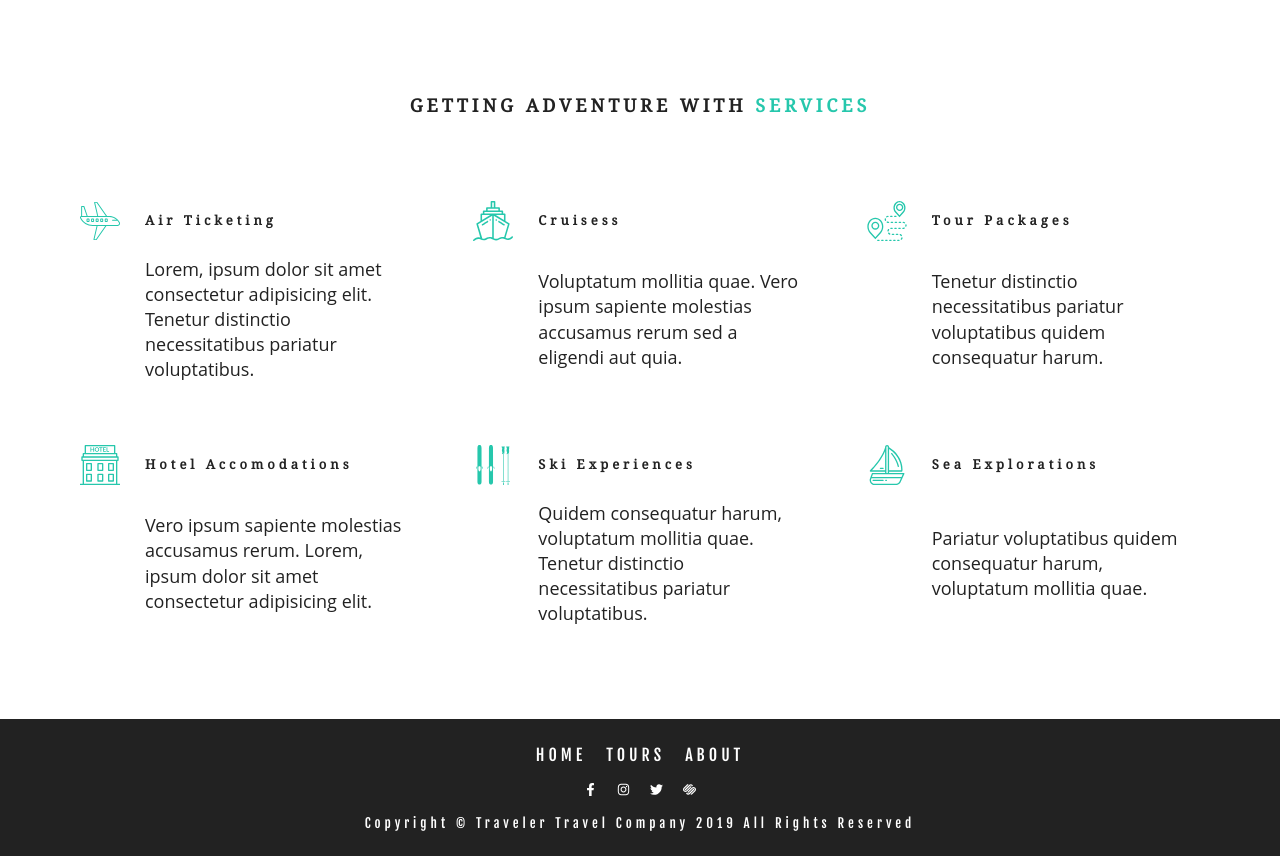
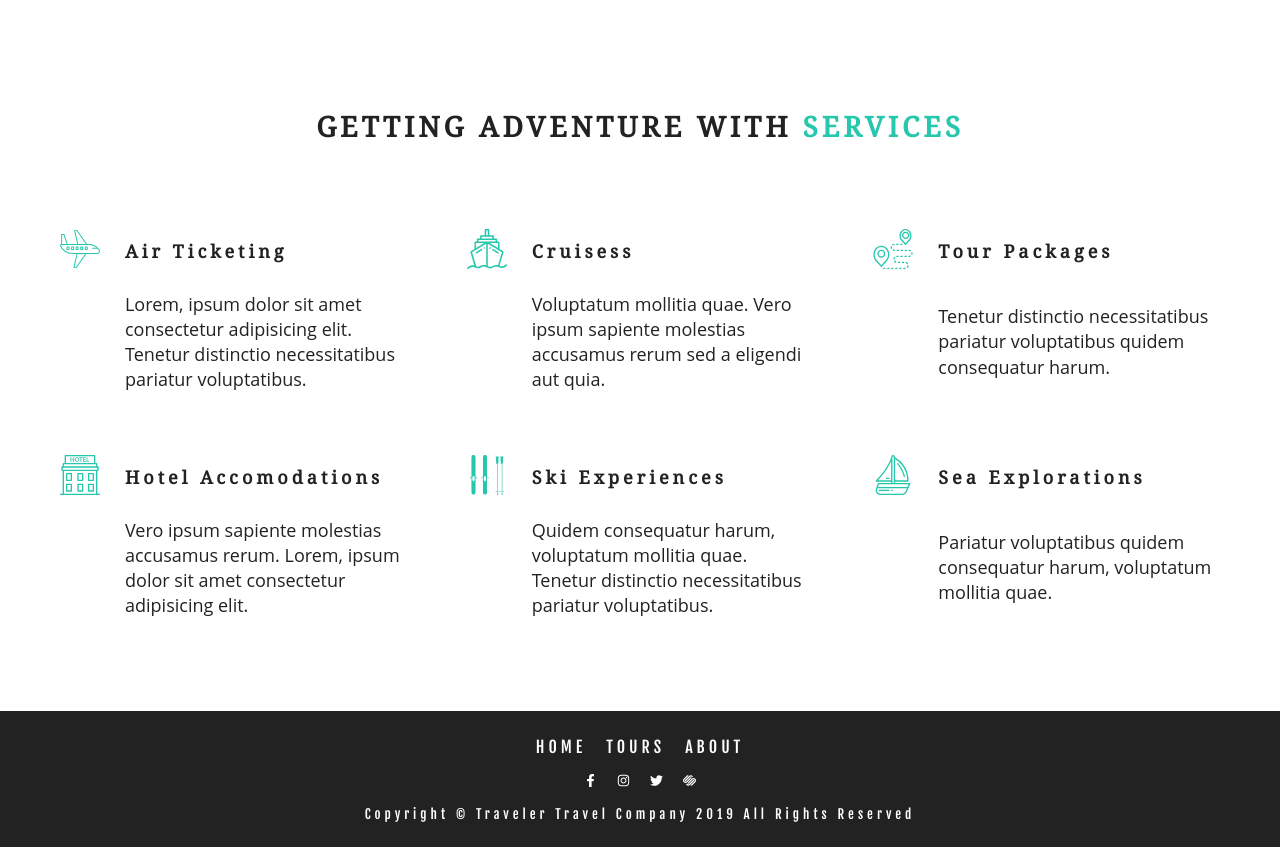
Before and after one commit to ninjadev220/gatsby-gsap-contentful-traveler-website, a Gatsby site: page / in a window 1280 px wide. Shown: the part 1352-2208 px from the top of the page. Built offline with nearby package versions, Linux system fonts and the light colour scheme; Gatsby itself is replaced by a stand-in of ours.

Commit message:
css tweaks

```diff
--- a/src/components/Banner/banner.scss
+++ b/src/components/Banner/banner.scss
@@ -4,7 +4,7 @@
   color: var(--mainWhite);
 
   h1 {
-    font-size: 3.2rem;
+    font-size: 5rem;
     font-weight: 700;
     text-transform: uppercase;
     margin-bottom: 2rem;
@@ -15,7 +15,7 @@
   p {
     width: 85%;
     letter-spacing: 6px;
-    font-size: 1.1rem;
+    font-size: 1.4rem;
     margin: 0 auto;
     margin-bottom: 2rem;
   }
@@ -24,7 +24,7 @@
 @media screen and (min-width: 768px) {
   .banner {
     h1 {
-      font-size: 5rem;
+      font-size: 8rem;
     }
 
     p {
--- a/src/components/Layout/layout.scss
+++ b/src/components/Layout/layout.scss
@@ -57,7 +57,6 @@ h4,
 h5,
 h6 {
   font-family: 'Noto Serif', serif;
-  font-size: 1.3rem;
   margin-bottom: 1.25rem;
   letter-spacing: var(--mainSpacing);
 }
@@ -69,7 +68,7 @@ p {
 .container {
   display: grid;
   grid-template-columns: [full-start] minmax(6rem, 1fr) [center-start] repeat(8,
-      [col-start] minmax(min-content, 14rem) [col-end]) [center-end] minmax(6rem, 1fr) [full-end];
+      [col-start] minmax(min-content, 14.5rem) [col-end]) [center-end] minmax(6rem, 1fr) [full-end];
 }
 
 .defaultHero {
@@ -90,14 +89,16 @@ p {
   color: var(--mainWhite);
   border: 2px solid var(--mainWhite);
   padding: 1.1rem 2.1rem;
-  font-size: 1rem;
+  font-size: 1.3rem;
+  font-family: "Fjalla One", sans-serif;
+
   display: inline-block;
   transition: var(--mainTransition);
   cursor: pointer;
   z-index: 100;
 
   @media only screen and (max-width: 500px) {
-    font-size: .8rem;
+    font-size: 1.2rem;
   }
 }
 
--- a/src/components/Navbar/Toolbar/Toolbar.scss
+++ b/src/components/Navbar/Toolbar/Toolbar.scss
@@ -1,5 +1,6 @@
 .toolbar {
   position: fixed;
+  padding: 0 5px;
   top: 0;
   left: 0;
   width: 100%;
@@ -10,7 +11,6 @@
 
   .toolbar-wrapper {
     max-width: 1800px;
-    padding: 0 0px;
     margin: auto;
     height: 100%;
   }
@@ -127,7 +127,7 @@
     .toolbar__logo {
       a {
         width: 100px;
-        font-size: 1rem !important;
+        font-size: 1.3rem !important;
         width: 100%;
 
         @media (max-width: 775px) {
--- a/src/components/Services/Services.jsx
+++ b/src/components/Services/Services.jsx
@@ -16,24 +16,24 @@ const Services = () => {
       <Title title="getting adventure with" subtitle=" services" />
       <div className="container">
         <section className="services">
-          <div class="service">
+          <div className="service">
             <img className="service__icon" src={plane} alt="plane" />
             <h4 className="service__title">Air Ticketing</h4>
-            <p class="service__text">
+            <p className="service__text">
               Lorem, ipsum dolor sit amet consectetur adipisicing elit. Tenetur
               distinctio necessitatibus pariatur voluptatibus.
             </p>
           </div>
-          <div class="service">
+          <div className="service">
             <img className="service__icon" src={cruise} alt="cruise" />
 
             <h4 className="service__title">Cruisess</h4>
-            <p class="service__text">
+            <p className="service__text">
               Voluptatum mollitia quae. Vero ipsum sapiente molestias accusamus
               rerum sed a eligendi aut quia.
             </p>
           </div>
-          <div class="service">
+          <div className="service">
             <img className="service__icon" src={route} alt="route" />
 
             <h4 className="service__title">Tour Packages</h4>
@@ -42,29 +42,29 @@ const Services = () => {
               consequatur harum.
             </p>
           </div>
-          <div class="service">
+          <div className="service">
             <img className="service__icon" src={hotel} alt="hotel" />
 
             <h4 className="service__title">Hotel Accomodations</h4>
-            <p class="service__text">
+            <p className="service__text">
               Vero ipsum sapiente molestias accusamus rerum. Lorem, ipsum dolor
               sit amet consectetur adipisicing elit.
             </p>
           </div>
-          <div class="service">
+          <div className="service">
             <img className="service__icon" src={ski} alt="ski sticks" />
 
             <h4 className="service__title">Ski Experiences</h4>
-            <p class="service__text">
+            <p className="service__text">
               Quidem consequatur harum, voluptatum mollitia quae. Tenetur
               distinctio necessitatibus pariatur voluptatibus.
             </p>
           </div>
-          <div class="service">
+          <div className="service">
             <img className="service__icon" src={yacht} alt="yacht" />
 
             <h4 className="service__title">Sea Explorations</h4>
-            <p class="service__text">
+            <p className="service__text">
               Pariatur voluptatibus quidem consequatur harum, voluptatum
               mollitia quae.
             </p>
--- a/src/components/Services/services.scss
+++ b/src/components/Services/services.scss
@@ -38,8 +38,10 @@
   }
 
   &__title {
+    font-size: 1.8rem;
+
     @media only screen and (max-width: 1200px) {
-      font-size: 1rem;
+      font-size: 1.4rem;
     }
   }
 
--- a/src/components/Title/Title.jsx
+++ b/src/components/Title/Title.jsx
@@ -17,10 +17,10 @@ const TitleWrapper = styled.div`
 
   h3 {
     text-align: center;
-    font-size: 1.8rem;
+    font-size: 2.8rem;
 
     @media screen and (max-width: 500px) {
-      font-size: 1.4rem;
+      font-size: 2rem;
       margin: 0 1.5rem;
     }
   }
```
